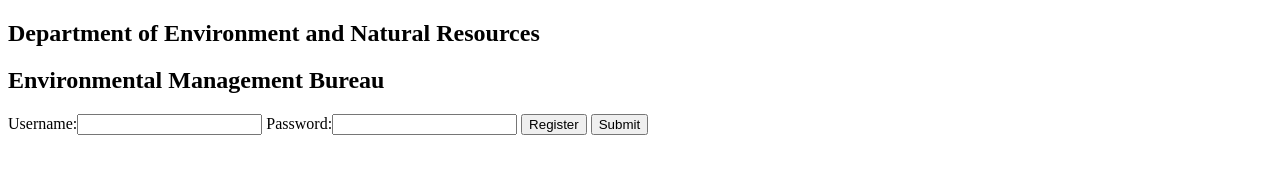
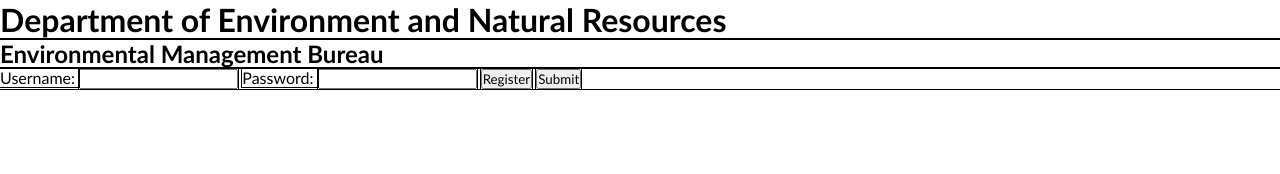
Before and after one commit to drinverse/capstone, a plain HTML site: page index.html in a window 1280 px wide. Drawn offline with Linux system fonts and the light colour scheme.

Commit message:
Added style.css in css folder

```diff
--- /dev/null
+++ b/css/style.css
@@ -0,0 +1,10 @@
+*{
+    padding: 0px;
+    margin: 0px;
+    box-sizing: border-box;
+    font-family: 'Gill Sans', 'Gill Sans MT', Calibri, 'Trebuchet MS', sans-serif;
+    list-style: none;
+    text-decoration: none;
+    scroll-behavior: smooth;
+    outline: 1px solid;
+}
--- a/index.html
+++ b/index.html
@@ -4,18 +4,21 @@
     <meta charset="UTF-8">
     <meta http-equiv="X-UA-Compatible" content="IE=edge">
     <meta name="viewport" content="width=device-width, initial-scale=1.0">
-    <title>Document</title>
+
+    <link rel="stylesheet" type="text/css" href="css/style.css">
+
+    <title>DENR EMB NCR</title>
 </head>
 <body>
-    <nav>
+    <header>
         <h1>Department of Environment and Natural Resources</h1>
         <h2>Environmental Management Bureau</h2>
-    </nav>
+    </header>
     <section>
         <div>
             <form>
-                <label for="username">Username:</label><input type="text" id="username" />
-                <label for="password">Password:</label><input type="password" id="password" />
+                <label for="username">Username: </label><input type="text" id="username" />
+                <label for="password">Password: </label><input type="password" id="password" />
                 <button>Register</button>
                 <input type="submit" value="Submit" />
             </form>
```
